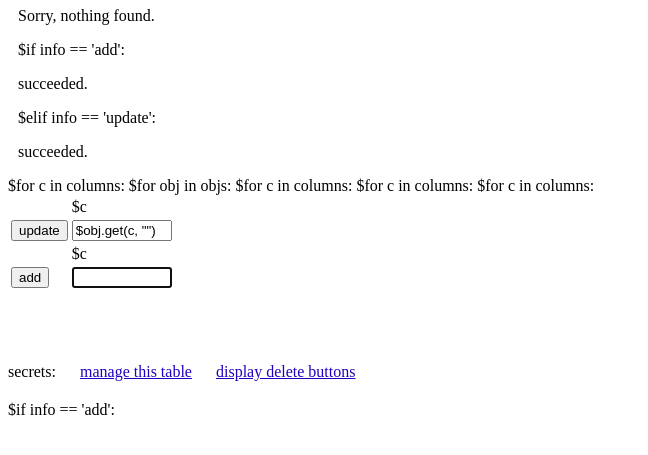
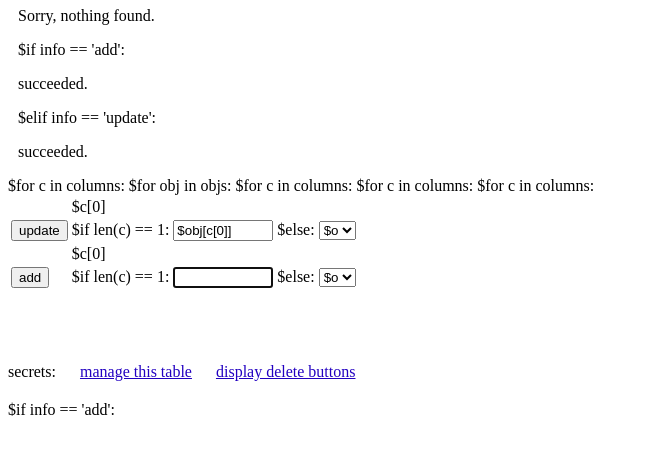
Before and after one commit to thinxer/dyntable, a Python web app: template templates/index.html in a window 1280 px wide. Shown: the part 153-608 px from the top of the page, without its empty margins (0-648 px from the left). Run offline with Jinja, Linux system fonts and the light colour scheme; the template is opened without the code that fills it, so the values that code supplies are empty.

Commit message:
support select

```diff
--- a/templates/index.html
+++ b/templates/index.html
@@ -99,7 +99,7 @@ function css(theClass,element,value) {
             <tr>
                 <td> &nbsp; </td>
                 $for c in columns:
-                    <td>$c</td>
+                    <td>$c[0]</td>
             </tr>
         </thead>
         <tbody>
@@ -112,7 +112,18 @@ function css(theClass,element,value) {
                             <input type='hidden' name='_id' value='$obj["_id"]'/>
                         </td>
                     $for c in columns:
-                        <td><input type='text' value='$obj.get(c, "")' name='$c' /></td>
+                        <td>
+                        $if len(c) == 1:
+                            <input type='text' value='$obj[c[0]]' name='$c[0]' />
+                        $else:
+                            <select name='$c[0]'>
+                            $for o in c[1]:
+                                <option value="$o"
+                                $if obj[c[0]] == o:
+                                    selected
+                                >$o</option>
+                            </select>
+                        </td>
                     </form>
                 </tr>
         </tbody>
@@ -120,16 +131,24 @@ function css(theClass,element,value) {
             <tr>
                 <td> &nbsp; </td>
                 $for c in columns:
-                    <td>$c</td>
+                    <td>$c[0]</td>
             </tr>
             <tr>
                 <form method='POST' action='/'>
                     <td><input type='submit' name='__action' value='add' /></td>
                     $for c in columns:
-                        <td><input type='text' value='' name='$c'
-                        $if loop.first:
-                            id='col-first-add'
-                        /></td>
+                        <td>
+                        $if len(c) == 1:
+                            <input type='text' value='' name='$c[0]'
+                            $if loop.first:
+                                id='col-first-add'
+                            />
+                        $else:
+                            <select name='$c[0]'>
+                            $for o in c[1]:
+                                <option value="$o">$o</option>
+                            </select>
+                        </td>
                 </form>
             </tr>
         </tfoot>
```
Also changed, not shown: server.py (+19 -7 lines).
